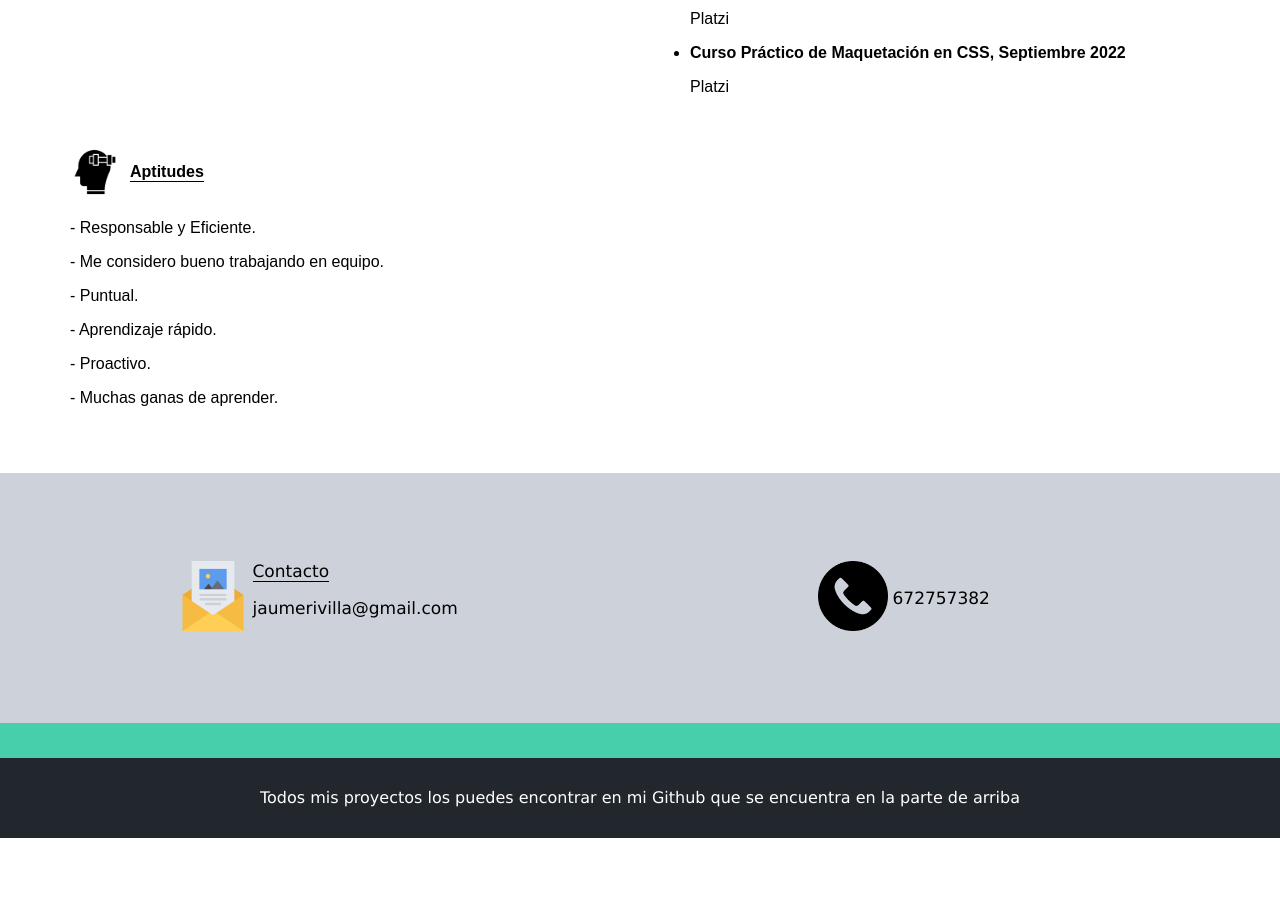
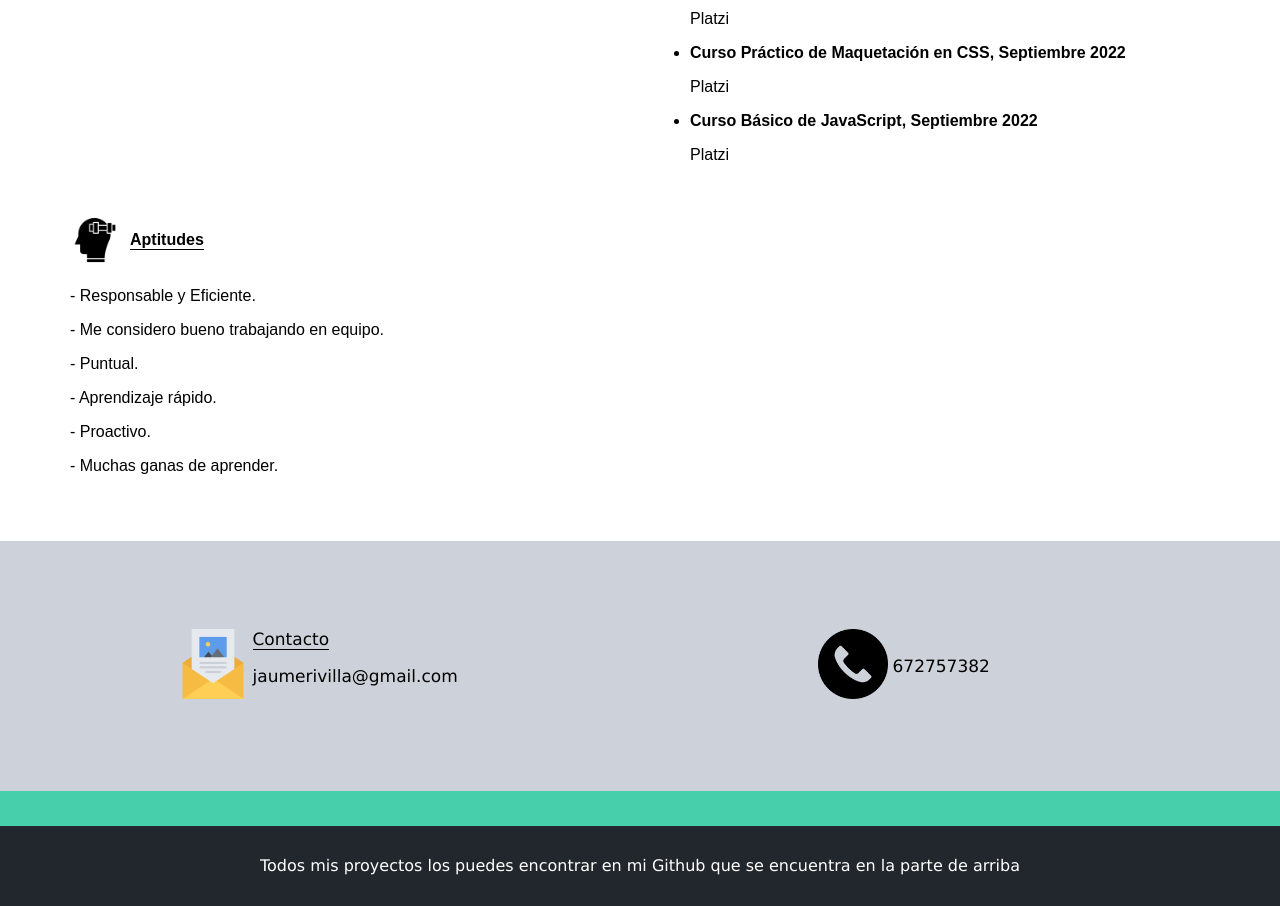
Before and after one commit to jaumerivillarodriguez/Blog-con-HTML-y-CSS, a plain HTML site: page perfil.html in a window 1280 px wide. Shown: the part 1813-2719 px from the top of the page. Before the commit the page ends 2651 px from the top, so only its background shows below. Drawn offline with Linux system fonts and the light colour scheme.

Commit message:
Nuevo curso

```diff
--- a/perfil.html
+++ b/perfil.html
@@ -156,6 +156,8 @@
                         <p>Platzi</p>
                         <li><p><b>Curso Práctico de Maquetación en CSS, Septiembre 2022</b></p></li>
                         <p>Platzi</p>
+                        <li><p><b>Curso Básico de JavaScript, Septiembre 2022</b></p></li>
+                        <p>Platzi</p>
                     </ul>
                 </div>
 
```
